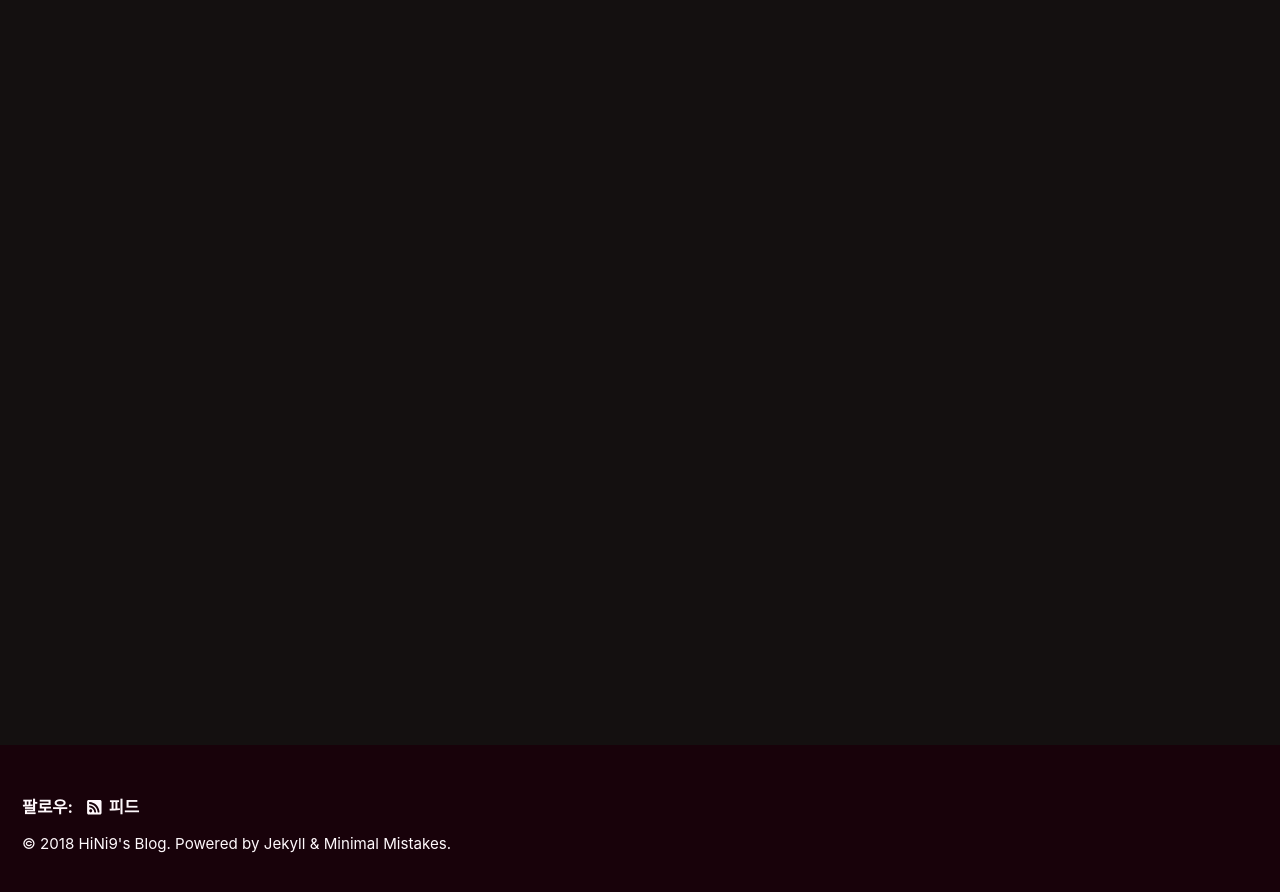
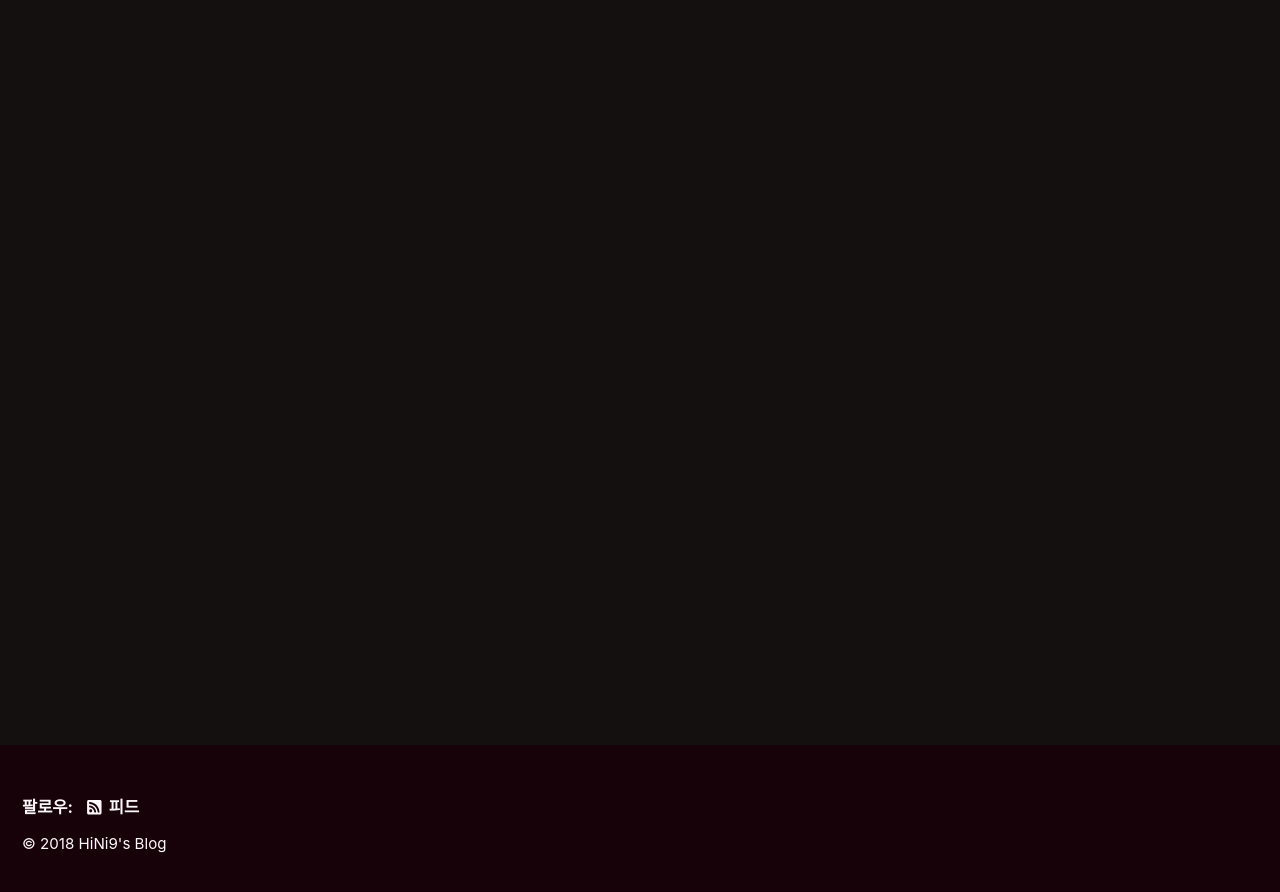
Before and after one commit to HiNi9/hini9.github.io, a Jekyll site: the page built from index.html, in a window 1280 px wide and 900 px high, scrolled down 222 px. Shown: the top 892 px of the window. Built offline with Jekyll 4.4.1, drawn with Linux system fonts in a browser that asks for light colours; cached includes are drawn as plain includes; nearby versions of some CDN libraries; the list of posts is cut into pages by our own code.

Commit message:
Update footer.html

```diff
--- a/_includes/footer.html
+++ b/_includes/footer.html
@@ -16,4 +16,4 @@
   </ul>
 </div>
 
-<div class="page__footer-copyright">&copy; {{ site.time | date: '%Y' }} {{ site.name | default: site.title }}. {{ site.data.ui-text[site.locale].powered_by | default: "Powered by" }} <a href="https://jekyllrb.com" rel="nofollow">Jekyll</a> &amp; <a href="https://mademistakes.com/work/minimal-mistakes-jekyll-theme/" rel="nofollow">Minimal Mistakes</a>.</div>
+<div class="page__footer-copyright">&copy; {{ site.time | date: '%Y' }} {{ site.name | default: site.title }} <a href="https://hini9.github.io"</a> </div>
```
